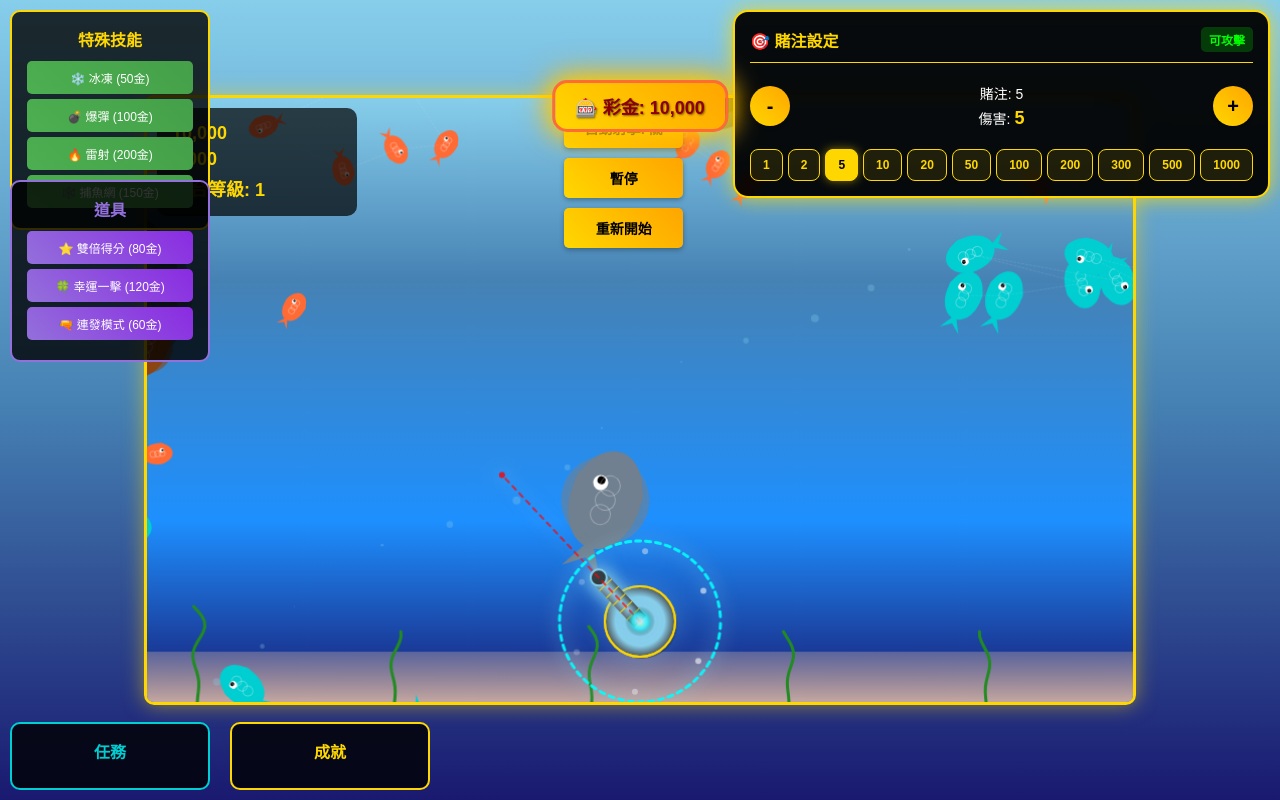
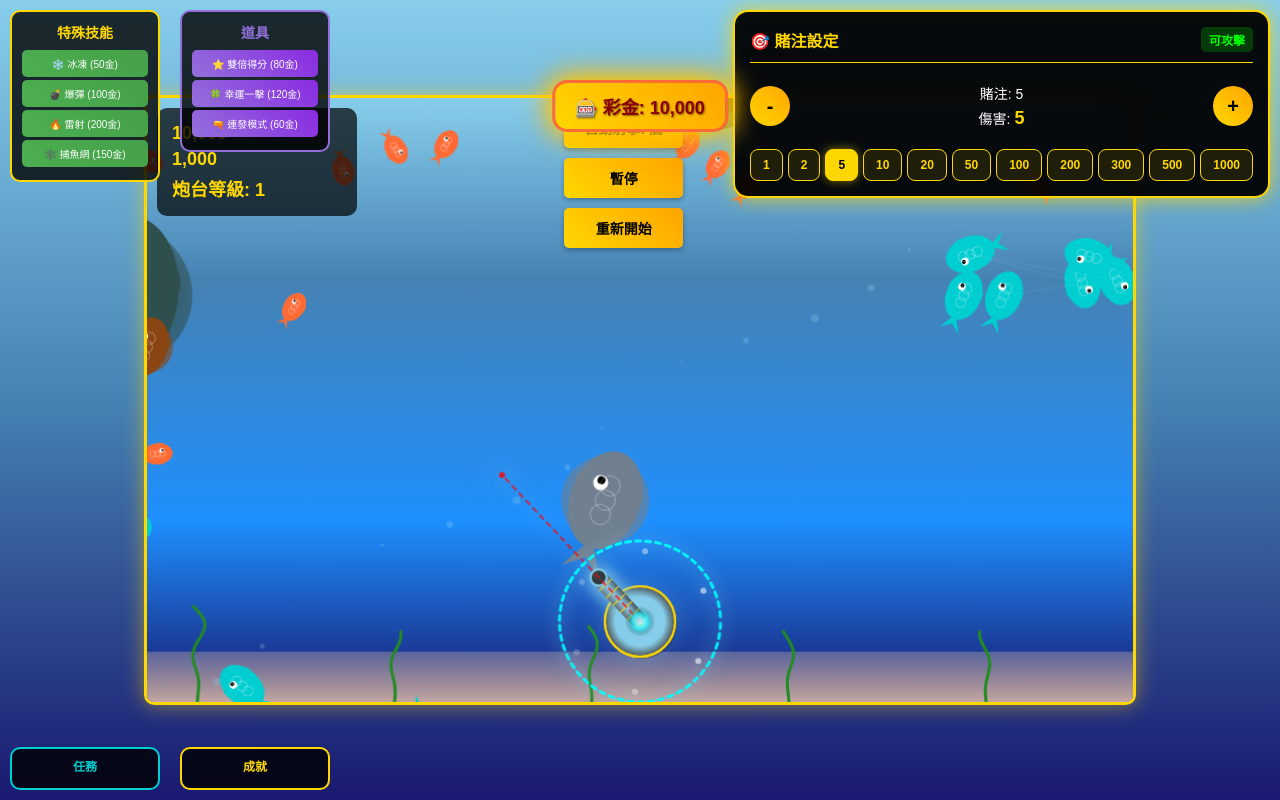
Before and after one commit to susuyummy/fishing-game, a plain HTML site: page index.html in a window 1280 px wide. Drawn offline with Linux system fonts and the light colour scheme; a script that the page names is missing.

Commit message:
修復射擊扣錢功能和UI佈局遮擋問題
- 射擊時正確扣除賭注金額
- 金幣不足時顯示警告提示
- 重新設計UI佈局，解決面板重疊問題
- 技能面板：左上角 (150px寬)
- 道具面板：中上方 (150px寬)
- 任務面板：左下角 (150px寬，100px高)
- 成就面板：中下方 (150px寬，100px高)
- 賭注面板：右上角 (獨立位置)
- 優化按鈕和字體大小，提升視覺效果

```diff
--- a/css/style.css
+++ b/css/style.css
@@ -809,30 +809,31 @@ body {
     background: rgba(0, 0, 0, 0.8);
     border: 2px solid #FFD700;
     border-radius: 10px;
-    padding: 15px;
-    min-width: 200px;
+    padding: 10px;
+    min-width: 150px;
+    max-width: 150px;
     z-index: 1000;
     color: white;
     font-family: Arial, sans-serif;
 }
 
 .skill-panel h3 {
-    margin: 0 0 10px 0;
+    margin: 0 0 8px 0;
     text-align: center;
     color: #FFD700;
-    font-size: 16px;
+    font-size: 14px;
 }
 
 .skill-btn {
     display: block;
     width: 100%;
-    margin: 5px 0;
-    padding: 8px 12px;
+    margin: 3px 0;
+    padding: 6px 8px;
     background: linear-gradient(45deg, #4CAF50, #45a049);
     border: none;
     border-radius: 5px;
     color: white;
-    font-size: 12px;
+    font-size: 10px;
     cursor: pointer;
     transition: all 0.3s ease;
 }
@@ -857,35 +858,36 @@ body {
 /* 新增：道具面板 */
 .item-panel {
     position: fixed;
-    top: 180px;
-    left: 10px;
+    top: 10px;
+    left: 180px;
     background: rgba(0, 0, 0, 0.8);
     border: 2px solid #9370DB;
     border-radius: 10px;
-    padding: 15px;
-    min-width: 200px;
+    padding: 10px;
+    min-width: 150px;
+    max-width: 150px;
     z-index: 1000;
     color: white;
     font-family: Arial, sans-serif;
 }
 
 .item-panel h3 {
-    margin: 0 0 10px 0;
+    margin: 0 0 8px 0;
     text-align: center;
     color: #9370DB;
-    font-size: 16px;
+    font-size: 14px;
 }
 
 .item-btn {
     display: block;
     width: 100%;
-    margin: 5px 0;
-    padding: 8px 12px;
+    margin: 3px 0;
+    padding: 6px 8px;
     background: linear-gradient(45deg, #9370DB, #8A2BE2);
     border: none;
     border-radius: 5px;
     color: white;
-    font-size: 12px;
+    font-size: 10px;
     cursor: pointer;
     transition: all 0.3s ease;
 }
@@ -916,9 +918,10 @@ body {
     background: rgba(0, 0, 0, 0.8);
     border: 2px solid #00CED1;
     border-radius: 10px;
-    padding: 15px;
-    min-width: 200px;
-    max-height: 150px;
+    padding: 8px;
+    min-width: 150px;
+    max-width: 150px;
+    max-height: 100px;
     overflow-y: auto;
     z-index: 1000;
     color: white;
@@ -926,10 +929,10 @@ body {
 }
 
 .mission-panel h3 {
-    margin: 0 0 10px 0;
+    margin: 0 0 6px 0;
     text-align: center;
     color: #00CED1;
-    font-size: 16px;
+    font-size: 12px;
 }
 
 .mission-item {
@@ -966,13 +969,14 @@ body {
 .achievement-panel {
     position: fixed;
     bottom: 10px;
-    left: 230px;
+    left: 180px;
     background: rgba(0, 0, 0, 0.8);
     border: 2px solid #FFD700;
     border-radius: 10px;
-    padding: 15px;
-    min-width: 200px;
-    max-height: 150px;
+    padding: 8px;
+    min-width: 150px;
+    max-width: 150px;
+    max-height: 100px;
     overflow-y: auto;
     z-index: 1000;
     color: white;
@@ -980,10 +984,10 @@ body {
 }
 
 .achievement-panel h3 {
-    margin: 0 0 10px 0;
+    margin: 0 0 6px 0;
     text-align: center;
     color: #FFD700;
-    font-size: 16px;
+    font-size: 12px;
 }
 
 .achievement-item {
--- a/js/game.js
+++ b/js/game.js
@@ -1619,13 +1619,21 @@ class FishingGame {
 
     // 遊戲操作
     fire() {
-        if (this.cannon.canFire() && this.score > 0) {
+        if (this.cannon.canFire()) {
+            // 檢查是否有足夠金幣
+            if (this.coins < this.currentBet) {
+                this.showInsufficientCoins();
+                return;
+            }
+
+            // 扣除賭注金額
+            this.coins -= this.currentBet;
+            console.log(`射擊扣除 ${this.currentBet} 金幣，剩餘 ${this.coins} 金幣`);
+
             // 傳遞當前賭注作為傷害值
-            console.log(`發射子彈 - 當前賭注: ${this.currentBet}`);
             const bullet = this.cannon.fire(this.currentBet);
             if (bullet) {
                 this.bullets.push(bullet);
-                this.addScore(-this.cannon.cost);
                 this.gameStats.totalShots++;
 
                 // 自動瞄準最近的魚
```
